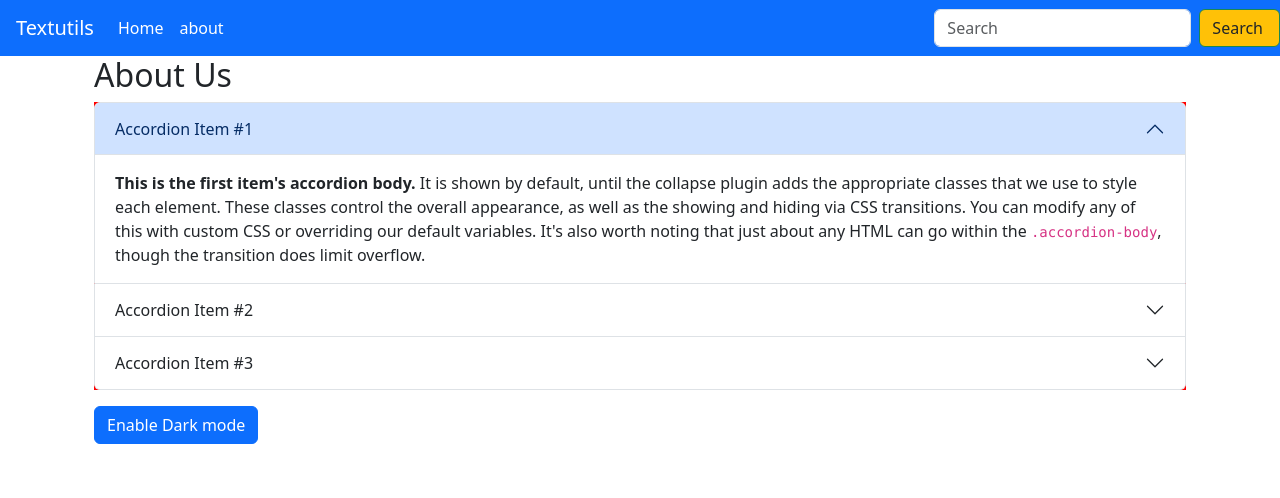
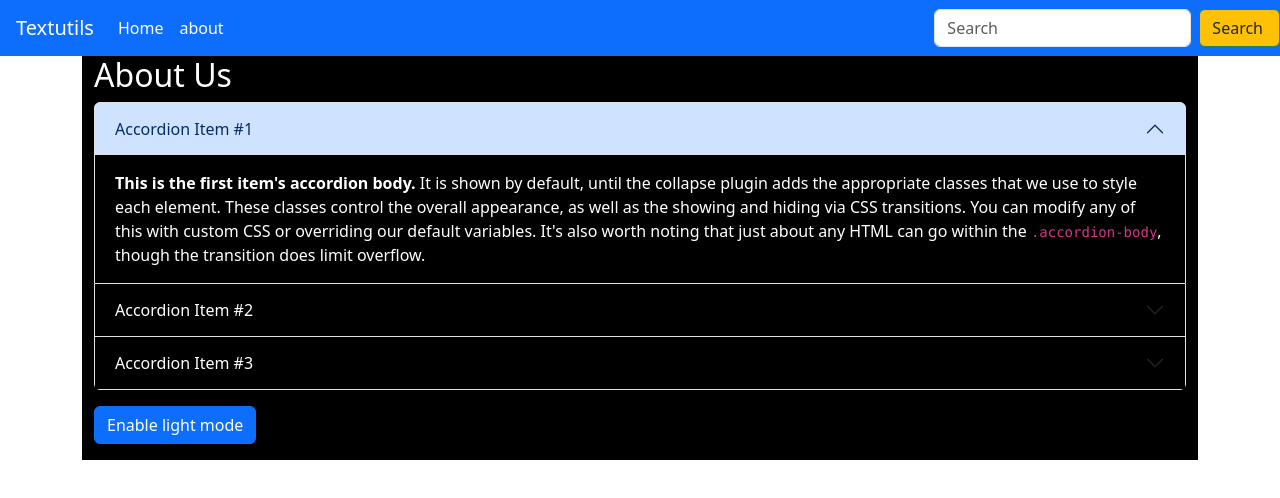
Before and after one commit to Akash6790/React-folder, a React (Create React App) app: page / in a window 1280 px wide. Shown: the top 498 px of the page. Built offline with nearby package versions, Linux system fonts and the light colour scheme.

Commit message:
adding about page

```diff
--- a/src/App.js
+++ b/src/App.js
@@ -1,15 +1,15 @@
 import './App.css';
 import About from './components/about';
 import Navbar from './components/navnar';
-import Textforms from './components/textforms';
+// import Textforms from './components/textforms';
 
 function App() {
   return (
     <>
     <Navbar title="Textutils"/>
-    <div className="container">
-       {/* <Textforms heading="Enter you text here :"/> */}
-    </div>
+    {/* <div className="container">
+       <Textforms heading="Enter you text here :"/>
+    </div> */}
     <div className="container">
         <About  />
     </div>
--- a/src/components/about.js
+++ b/src/components/about.js
@@ -1,22 +1,42 @@
-import React from "react"
+import React, { useState } from "react"
 
 export default function About() {
-    let mystyle = {
-        color : "pink",
-        backgroundColor: "red"
+
+    const [style, setstyle] = useState({
+        color: "white",
+        backgroundColor: "black"
+    })
+    const [btntext, setbtntext] = useState("Enable light mode")
+
+    const togglebutton = () => {
+        if (style.color == 'white') {
+            setstyle({
+                color: "black",
+                backgroundColor: "white"
+            })
+            setbtntext("Enable dark mode")
+        }
+        else {
+            setstyle({
+                color: "white",
+                backgroundColor: "black"
+            })
+            setbtntext("Enable light  mode")
+        }
     }
 
     return (
-        <div className='container'>
+        <>
+            <div className='container ' style={style}>
                 <h2>About Us</h2>
-            <div className="accordion" id="accordionExample" style={mystyle}>
+                <div className="accordion" id="accordionExample" style={style}>
                     <div className="accordion-item">
                         <h2 className="accordion-header">
                             <button className="accordion-button" type="button" data-bs-toggle="collapse" data-bs-target="#collapseOne" aria-expanded="true" aria-controls="collapseOne">
                                 Accordion Item #1
                             </button>
                         </h2>
-                    <div id="collapseOne" className="accordion-collapse collapse show" data-bs-parent="#accordionExample">
+                        <div id="collapseOne" className="accordion-collapse collapse show" style={style} data-bs-parent="#accordionExample">
                             <div className="accordion-body">
                                 <strong>This is the first item's accordion body.</strong> It is shown by default, until the collapse plugin adds the appropriate classes that we use to style each element. These classes control the overall appearance, as well as the showing and hiding via CSS transitions. You can modify any of this with custom CSS or overriding our default variables. It's also worth noting that just about any HTML can go within the <code>.accordion-body</code>, though the transition does limit overflow.
                             </div>
@@ -24,19 +44,19 @@ export default function About() {
                     </div>
                     <div className="accordion-item">
                         <h2 className="accordion-header">
-                        <button className="accordion-button collapsed" type="button" data-bs-toggle="collapse" data-bs-target="#collapseTwo" aria-expanded="false" aria-controls="collapseTwo">
+                            <button className="accordion-button collapsed" style={style} type="button" data-bs-toggle="collapse" data-bs-target="#collapseTwo" aria-expanded="false" aria-controls="collapseTwo">
                                 Accordion Item #2
                             </button>
                         </h2>
                         <div id="collapseTwo" className="accordion-collapse collapse" data-bs-parent="#accordionExample">
-                        <div className="accordion-body">
+                            <div className="accordion-body" style={style}>
                                 <strong>This is the second item's accordion body.</strong> It is hidden by default, until the collapse plugin adds the appropriate classes that we use to style each element. These classes control the overall appearance, as well as the showing and hiding via CSS transitions. You can modify any of this with custom CSS or overriding our default variables. It's also worth noting that just about any HTML can go within the <code>.accordion-body</code>, though the transition does limit overflow.
                             </div>
                         </div>
                     </div>
                     <div className="accordion-item">
-                    <h2 className="accordion-header">
-                        <button className="accordion-button collapsed" type="button" data-bs-toggle="collapse" data-bs-target="#collapseThree" aria-expanded="false" aria-controls="collapseThree">
+                        <h2 className="accordion-header" style={style}>
+                            <button className="accordion-button collapsed" style={style} type="button" data-bs-toggle="collapse" data-bs-target="#collapseThree" aria-expanded="false" aria-controls="collapseThree">
                                 Accordion Item #3
                             </button>
                         </h2>
@@ -47,7 +67,8 @@ export default function About() {
                         </div>
                     </div>
                 </div>
-            <button type="button" className="btn btn-primary my-3">Enable Dark mode</button>
+                <button type="button" onClick={togglebutton} className="btn btn-primary my-3 ">{btntext}</button>
             </div>
+        </>
     )
 }
```
Lines whose indentation alone changed are shown as unchanged.
